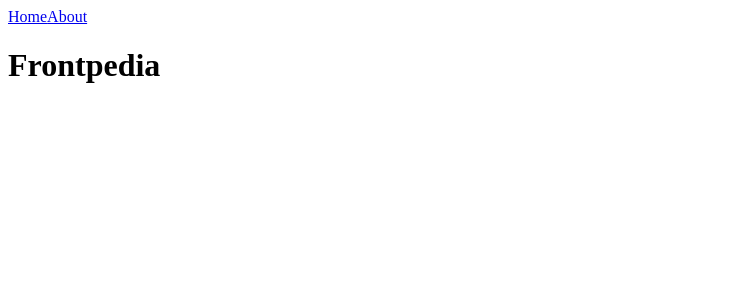
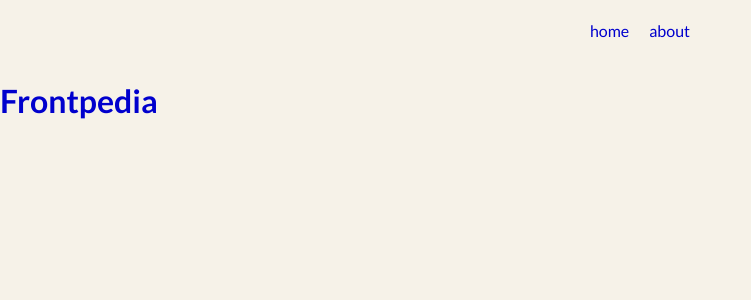
Before and after one commit to Web-ski/frontpedia, a Vue app: page /about in a window 1280 px wide. Shown: the top 300 px of the page, without its empty margins (0-751 px from the left). Built offline with nearby package versions, Linux system fonts and the light colour scheme.

Commit message:
Add main colors and font

```diff
--- a/src/App.vue
+++ b/src/App.vue
@@ -16,4 +16,15 @@ export default {
 </script>
 
 <style>
+@import url("https://fonts.googleapis.com/css2?family=Lato:wght@300;400;700;900&display=swap");
+body {
+  margin: 0;
+}
+#app {
+  background-color: #f6f2e8;
+  min-width: 100vw;
+  min-height: 100vh;
+  color: mediumblue;
+  font-family: Lato, sans-serif;
+}
 </style>
--- a/src/components/structures/Header.vue
+++ b/src/components/structures/Header.vue
@@ -1,7 +1,9 @@
 <template>
   <div id="header">
-    <router-link to="/"> Home</router-link>
-    <router-link to="/about">About</router-link>
+    <nav>
+      <router-link class="nav-link" to="/"> home</router-link>
+      <router-link class="nav-link" to="/about">about</router-link>
+    </nav>
   </div>
 </template>
 
@@ -12,4 +14,24 @@ export default {
 </script>
 
 <style>
+#header {
+  min-width: 100%;
+  height: 60px;
+  display: flex;
+  justify-content: center;
+  align-items: center;
+}
+
+.nav {
+  display: flex;
+  justify-content: space-around;
+  align-items: center;
+}
+
+.nav-link {
+  display: inline-block;
+  text-decoration: none;
+  color: mediumblue;
+  margin: 10px;
+}
 </style>
```
